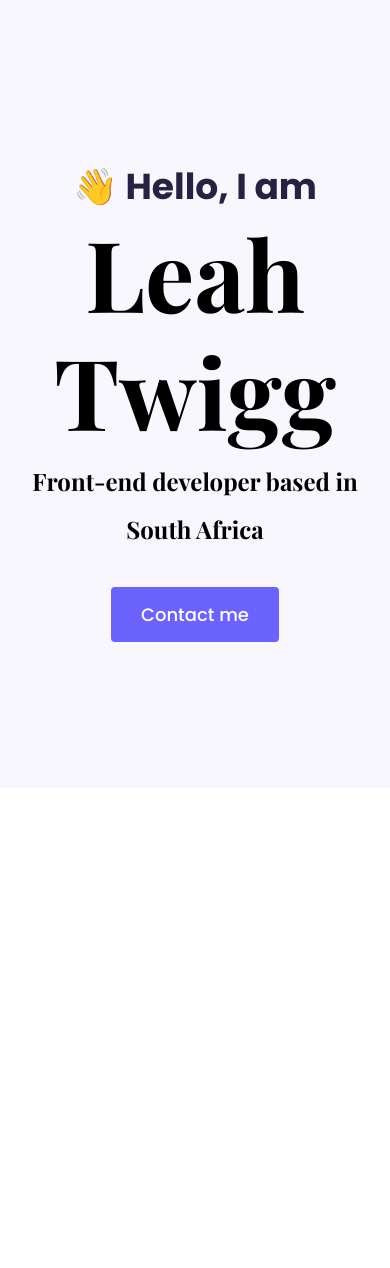
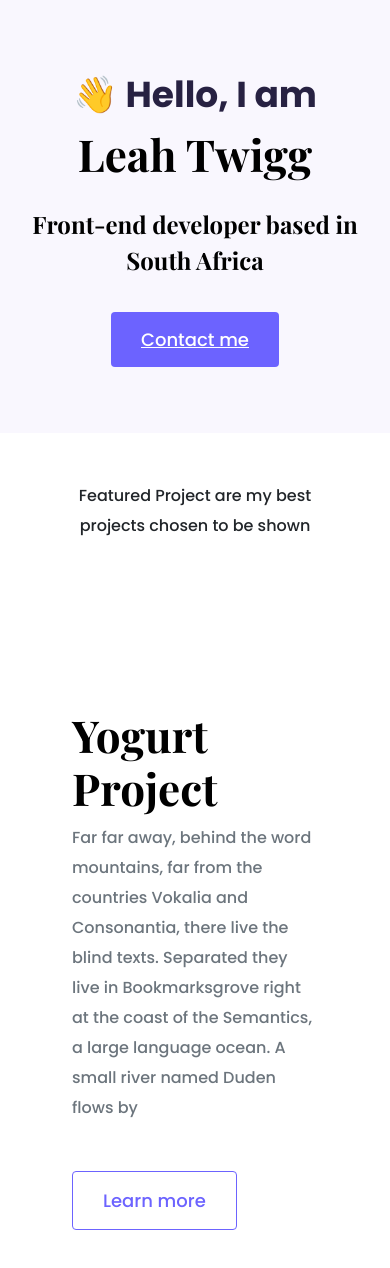
Before and after one commit to lea-bee/portfolio-project, a website built with Parcel: page index.html in a window 390 px wide. Shown: the top 1268 px of the page. Before the commit the page ends 844 px from the top, so only its background shows below. Built offline with nearby package versions, Linux system fonts and the light colour scheme.

Commit message:
Integrated homepage content design

```diff
--- a/index.html
+++ b/index.html
@@ -6,9 +6,9 @@
     <title>Leah Twigg</title>
     <link rel="stylesheet" href="styles/style.css" />
     <link
-      href="https://cdn.jsdelivr.net/npm/bootstrap@5.3.3/dist/css/bootstrap.min.css"
+      href="https://cdn.jsdelivr.net/npm/bootstrap@5.0.0-beta2/dist/css/bootstrap.min.css"
       rel="stylesheet"
-      integrity="sha384-QWTKZyjpPEjISv5WaRU9OFeRpok6YctnYmDr5pNlyT2bRjXh0JMhjY6hW+ALEwIH"
+      integrity="sha384-BmbxuPwQa2lc/FVzBcNJ7UAyJxM6wuqIj61tLrc4wSX0szH/Ev+nYRRuWlolflfl"
       crossorigin="anonymous"
     />
     <link rel="preconnect" href="https://fonts.gstatic.com" />
@@ -22,12 +22,11 @@
       crossorigin="anonymous"
     ></script>
 
-    <link
-      href="https://cdn.jsdelivr.net/npm/bootstrap@5.3.3/dist/css/bootstrap.min.css"
-      rel="stylesheet"
-      integrity="sha384-QWTKZyjpPEjISv5WaRU9OFeRpok6YctnYmDr5pNlyT2bRjXh0JMhjY6hW+ALEwIH"
+    <script
+      src="https://cdn.jsdelivr.net/npm/bootstrap@5.0.0-beta2/dist/js/bootstrap.bundle.min.js"
+      integrity="sha384-b5kHyXgcpbZJO/tY9Ul7kGkf1S0CWuKcCD38l8YkeH8z8QjE0GmW1gYU5S9FOnJ0"
       crossorigin="anonymous"
-    />
+    ></script>
   </head>
 
   <body>
@@ -39,5 +38,65 @@
         <a href="#" class="btn-branding">Contact me</a>
       </div>
     </div>
+    <p class="text-center m-5">
+      Featured Project are my best projects chosen to be shown
+    </p>
+    <div class="container">
+      <div class="row mb-5">
+        <div class="col d-none d-lg-block">
+          <img src="images/yogurt.png" class="img-fluid" alt="Yogurt Project" />
+        </div>
+        <div class="col">
+          <div class="project-description">
+            <h2>Yogurt Project</h2>
+            <p class="mb-5 text-muted">
+              Far far away, behind the word mountains, far from the countries
+              Vokalia and Consonantia, there live the blind texts. Separated
+              they live in Bookmarksgrove right at the coast of the Semantics, a
+              large language ocean. A small river named Duden flows by
+            </p>
+            <a href class="btn btn-branding-outline"> Learn more </a>
+          </div>
+        </div>
+      </div>
+      <div class="row mb-5">
+        <div class="col">
+          <div class="project-description">
+            <h2>Weather App</h2>
+            <p class="mb-5 text-muted">
+              Far far away, behind the word mountains, far from the countries
+              Vokalia and Consonantia, there live the blind texts. Separated
+              they live in Bookmarksgrove right at the coast of the Semantics, a
+              large language ocean. A small river named Duden flows by
+            </p>
+            <a href="" class="btn btn-branding-outline"> Learn more </a>
+          </div>
+        </div>
+        <div class="col d-none d-lg-block">
+          <img src="images/weather.png" class="img-fluid" alt="Weather App" />
+        </div>
+      </div>
+      <div class="row mb-5">
+        <div class="col d-none d-lg-block">
+          <img
+            src="images/dictionary.png"
+            class="img-fluid"
+            alt="Dictionary App"
+          />
+        </div>
+        <div class="col">
+          <div class="project-description">
+            <h2>Dictionary App</h2>
+            <p class="mb-5 text-muted">
+              Far far away, behind the word mountains, far from the countries
+              Vokalia and Consonantia, there live the blind texts. Separated
+              they live in Bookmarksgrove right at the coast of the Semantics, a
+              large language ocean. A small river named Duden flows by
+            </p>
+            <a href="" class="btn btn-branding-outline"> Learn more </a>
+          </div>
+        </div>
+      </div>
+    </div>
   </body>
 </html>
--- a/styles/style.css
+++ b/styles/style.css
@@ -21,11 +21,18 @@ h6 {
 }
 
 h1 {
-  font-size: 98px;
+  font-size: 96px;
+  line-height: 1.5;
+}
+
+h2 {
+  font-size: 64px;
 }
 
 p {
   font-weight: normal;
+  font-size: 16px;
+  line-height: 30px;
 }
 
 .hero {
@@ -44,8 +51,29 @@ p {
 .hero h2 {
   font-family: var(--heading-font-family);
   font-weight: normal;
-  line-height: 2;
+  line-height: 1.5;
   font-size: 24px;
+}
+
+.btn {
+  display: inline-block;
+  font-weight: 400;
+  line-height: 1.5;
+  color: #212529;
+  text-align: center;
+  text-decoration: none;
+  vertical-align: middle;
+  cursor: pointer;
+  -webkit-user-select: none;
+  -moz-user-select: none;
+  user-select: none;
+  background-color: transparent;
+  border: 1px solid transparent;
+  padding: 0.375rem 0.75rem;
+  font-size: 1rem;
+  border-radius: 0.25rem;
+  transition: color 0.15s ease-in-out, background-color 0.15s ease-in-out,
+    border-color 0.15s ease-in-out, box-shadow 0.15s ease-in-out;
 }
 
 .btn-branding {
@@ -55,5 +83,37 @@ p {
   font-size: 18px;
   line-height: 27px;
   padding: 15px 30px;
-  text-decoration: none;
 }
+
+.btn-branding-outline {
+  color: var(--branding-color);
+  border: 1px solid var(--branding-color);
+  border-radius: 4px;
+  font-size: 18px;
+  line-height: 27px;
+  padding: 15px 30px;
+}
+
+.project-description {
+  padding: 120px 60px;
+}
+
+@media (max-width: 900px) {
+  h1 {
+    font-size: 44px;
+    line-height: 2;
+  }
+
+  h2 {
+    font-size: 44px;
+  }
+
+  .hero {
+    padding: 80px 20px;
+  }
+
+  .project-desciption {
+    padding: 0;
+    text-align: center;
+  }
+}
```
Also changed, not shown: images/dictionary.png (added), images/weather.png (added), images/yogurt.png (added).
